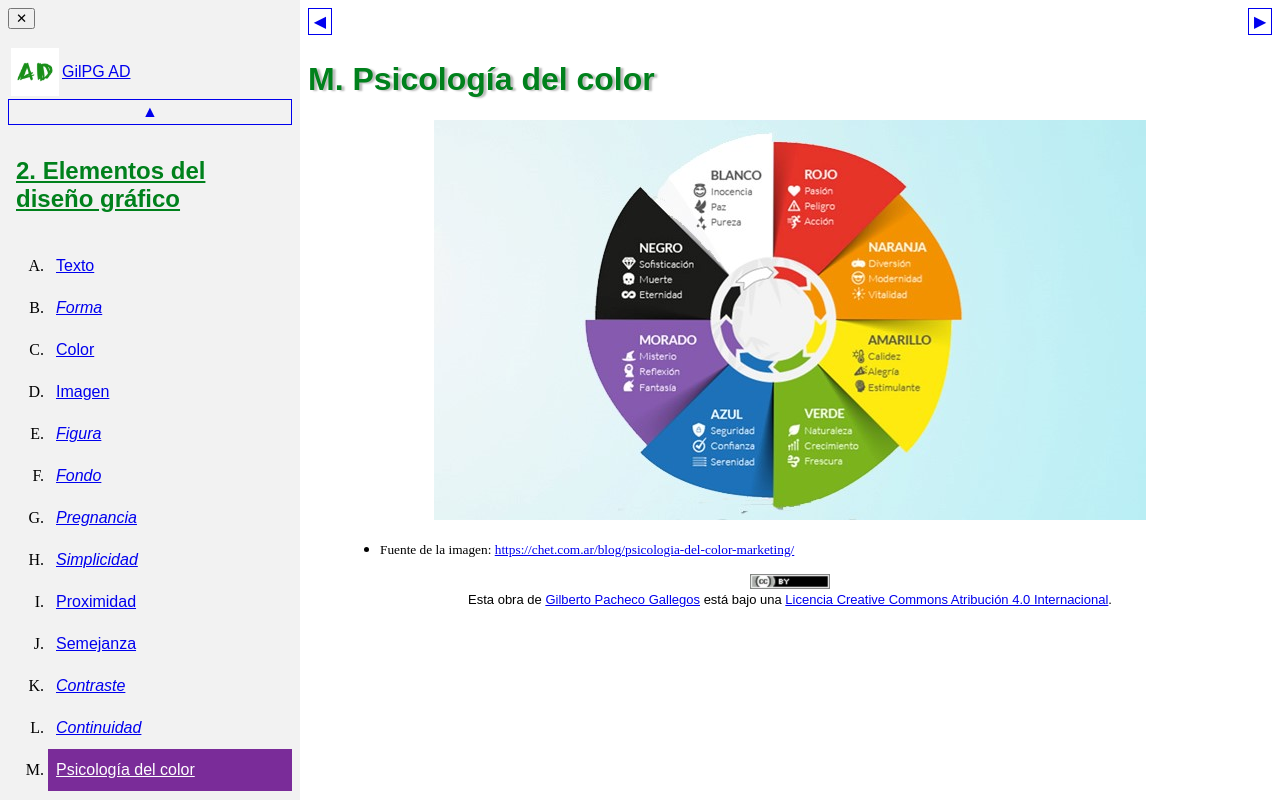
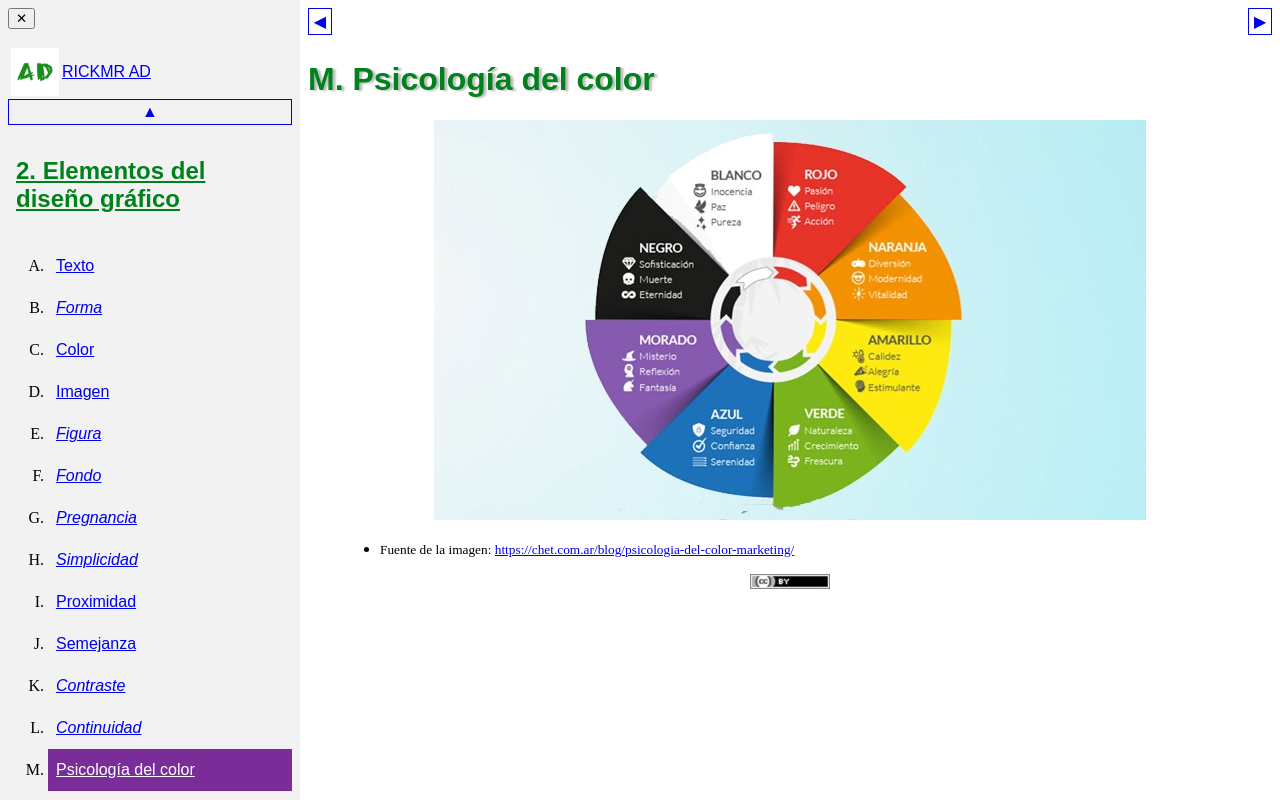
Before and after one commit to rickdigart/rickdigart.github.io, a plain HTML site: page m02elementos/mMpsiColor.html in a window 1280 px wide. Drawn offline with Linux system fonts and the light colour scheme.

Commit message:
Update mMpsiColor.html

```diff
--- a/m02elementos/mMpsiColor.html
+++ b/m02elementos/mMpsiColor.html
@@ -471,18 +471,7 @@
     href="http://creativecommons.org/licenses/by/4.0/"><img
      alt="Licencia Creative Commons" style="border-width:0"
      src="/img/icono/160x30.webp" width="80" height="15" /></a>
-  <br />Esta
-  <span xmlns:dct="http://purl.org/dc/terms/"
-    href="http://purl.org/dc/dcmitype/InteractiveResource"
-    rel="dct:type">obra</span>
-  de
-  <a xmlns:cc="http://creativecommons.org/ns#"
-    href="https://gilpgijs.github.io" property="cc:attributionName"
-    rel="cc:attributionURL">Gilberto Pacheco Gallegos</a>
-  está bajo una
-  <a rel="license"
-    href="http://creativecommons.org/licenses/by/4.0/">Licencia
-   Creative Commons Atribución 4.0 Internacional</a>.
+  <br />
  </p>
 </footer>
 </div>
@@ -493,7 +482,7 @@
  </button>
  <p>
     <a href="/index.html"
-      data-logo="true">GilPG AD</a>
+      data-logo="true">RICKMR AD</a>
    </p><p>
     <a class="paginaAnterior" href="/m01conceptos/mHapsCreat.html"
       title="H. Aplicaciones de la creatividad">▲</a>
```
